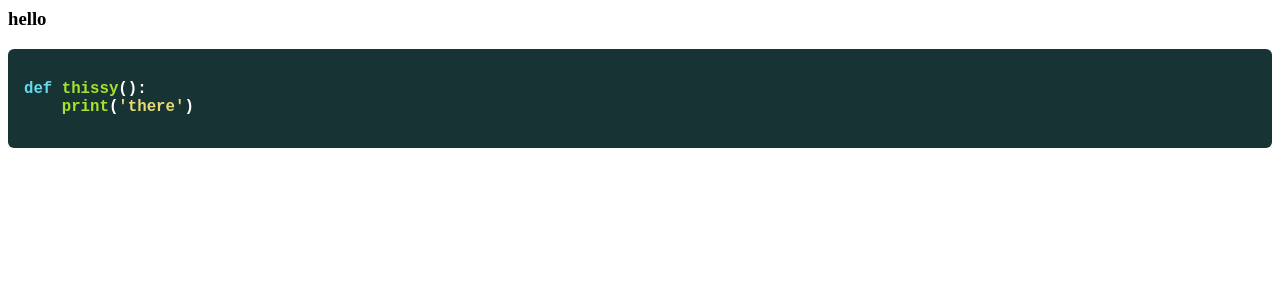
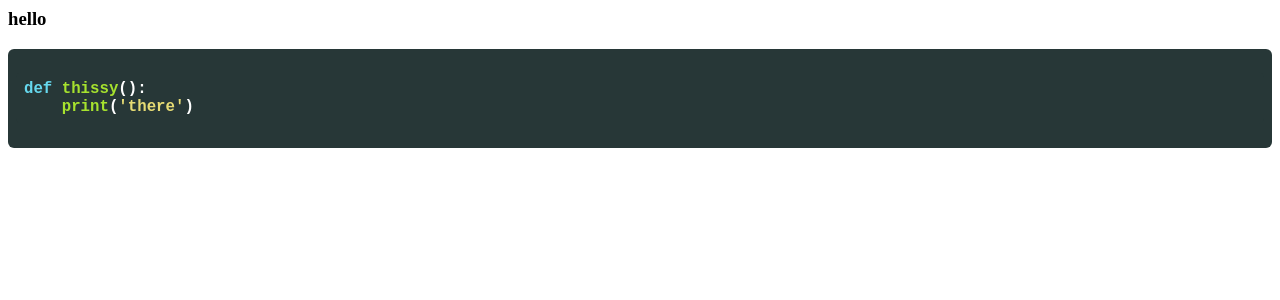
Before and after one commit to kogcyc/aabb, a Jekyll site: the page built from one/1.md, in a window 1280 px wide. Shown: the top 300 px of the page. Built offline with Jekyll 4.4.1, drawn with Linux system fonts in a browser that asks for light colours; our own code applies the rules of GitHub Pages for plain Markdown files.

Commit message:
Update kolors.css

```diff
--- a/css/kolors.css
+++ b/css/kolors.css
@@ -213,7 +213,7 @@
 }
 .highlight {
   color: #ffffff;
-  background-color: #173333;
+  background-color: #273737;
   font-weight: 900;
   font-size: 1.1em;
   padding: 8px;
```
